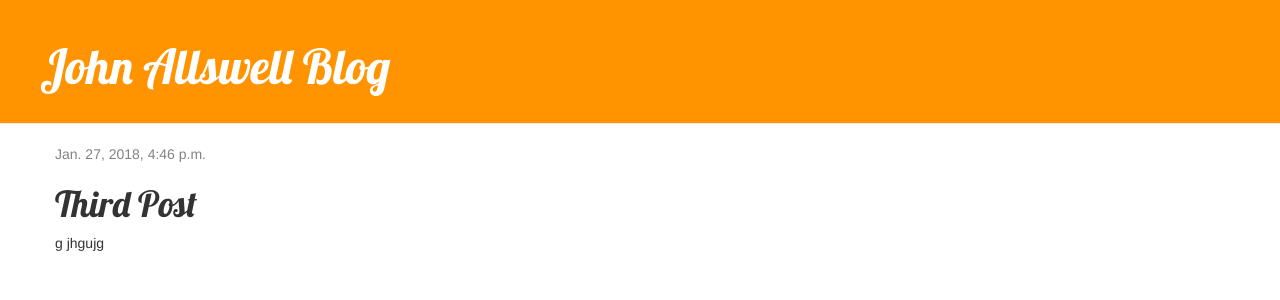
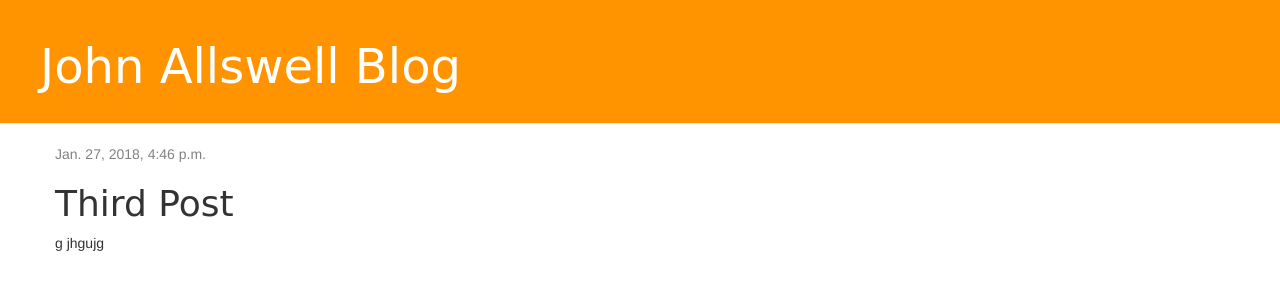
Before and after one commit to johnallswell/my-first-blog, a Django app: page /post/3/ in a window 1280 px wide. Shown: the top 300 px of the page. Run offline with Django 3.2, Linux system fonts and the light colour scheme; data comes from the database, SQL or seed files in the repository; both versions use the stored data as it was after the commit; some libraries are stand-ins or nearby versions.

Commit message:
Change blog font

```diff
--- a/blog/templates/blog/base.html
+++ b/blog/templates/blog/base.html
@@ -5,7 +5,7 @@
         <link rel="stylesheet" href="//maxcdn.bootstrapcdn.com/bootstrap/3.2.0/css/bootstrap.min.css">
         <link rel="stylesheet" href="//maxcdn.bootstrapcdn.com/bootstrap/3.2.0/css/bootstrap-theme.min.css">
         <meta name="viewport" content="width=device-width, initial-scale=1">
-        <link href='//fonts.googleapis.com/css?family=Lobster&subset=latin,latin-ext' rel='stylesheet' type='text/css'>
+        <link href="https://fonts.googleapis.com/css?family=Libre+Baskerville" rel="stylesheet">
         <link rel="stylesheet" href="{% static 'css/blog.css' %}">
     </head>
     <body>
```
Also changed, not shown: db.sqlite3.
